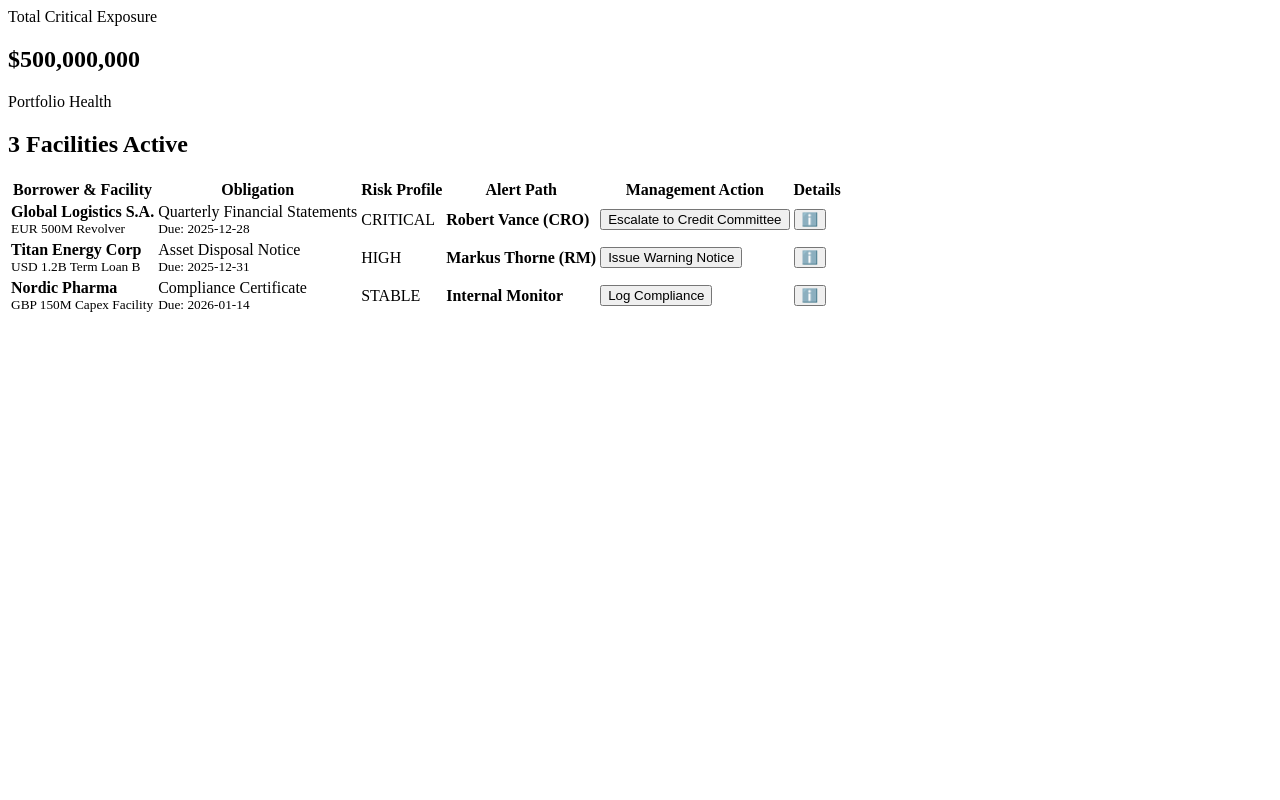
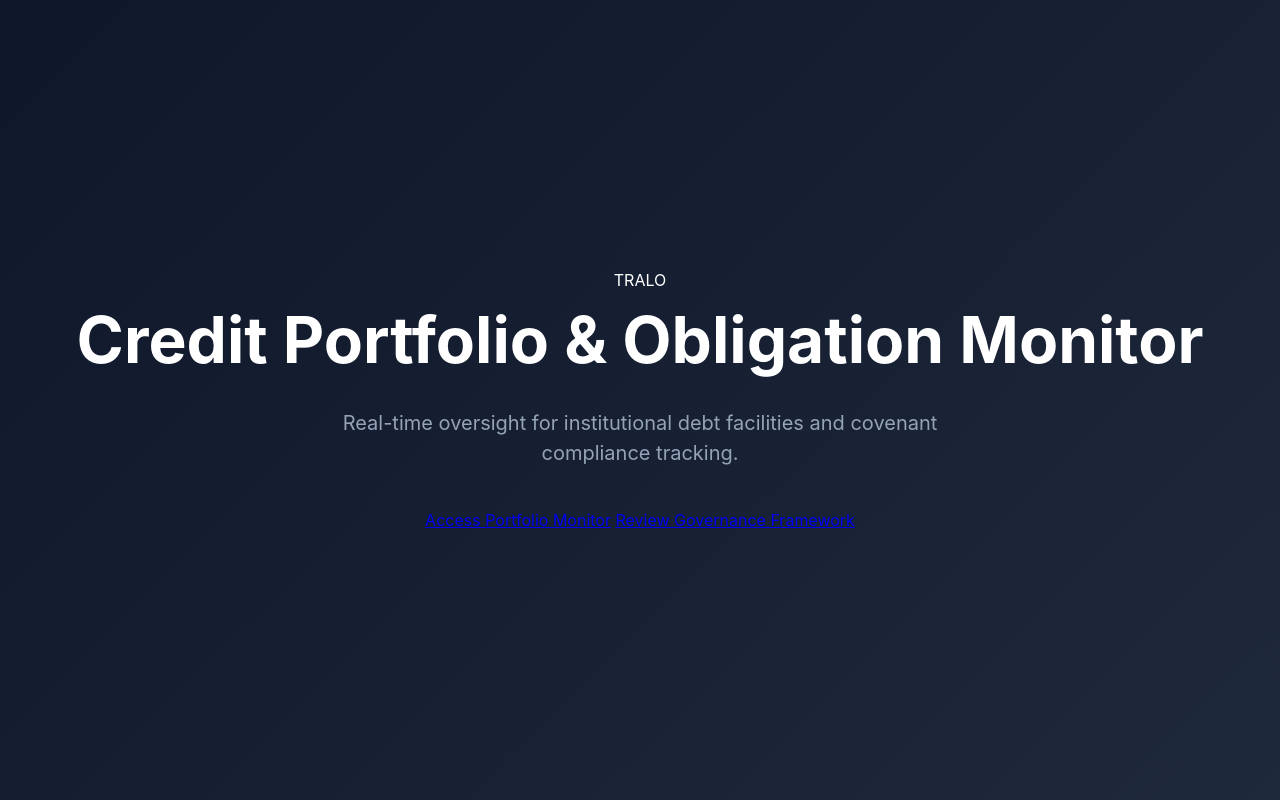
Before and after one commit to edimaudo/Tralo, a Flask app: page /dashboard in a window 1280 px wide. Run offline with Flask 3, Linux system fonts and the light colour scheme.

Commit message:
Update app.html

```diff
--- a/templates/app.html
+++ b/templates/app.html
@@ -1,56 +1,18 @@
-<div class="container">
-    <div class="summary-bar">
-        <div class="stat-card critical">
-            <label>Total Critical Exposure</label>
-            <h2>${{ crit_val }}</h2>
-        </div>
-        <div class="stat-card">
-            <label>Portfolio Health</label>
-            <h2>{{ portfolio|length }} Facilities Active</h2>
+<!DOCTYPE html>
+<html lang="en">
+<head>
+    <link rel="stylesheet" href="{{ url_for('static', filename='css/style.css') }}">
+    <title>Tralo | Credit Portfolio Monitor</title>
+</head>
+<body class="landing-body">
+    <div class="hero">
+        <div class="logo">TRALO</div>
+        <h1>Credit Portfolio & Obligation Monitor</h1>
+        <p>Real-time oversight for institutional debt facilities and covenant compliance tracking.</p>
+        <div class="cta">
+            <a href="/dashboard" class="btn-main">Access Portfolio Monitor</a>
+            <a href="/help" class="btn-sub">Review Governance Framework</a>
         </div>
     </div>
-
-    <table class="data-table">
-        <thead>
-            <tr>
-                <th>Borrower & Facility</th>
-                <th>Obligation</th>
-                <th>Risk Profile</th>
-                <th>Alert Path</th>
-                <th>Management Action</th>
-                <th>Details</th>
-            </tr>
-        </thead>
-        <tbody>
-            {% for loan in portfolio %}
-            <tr class="risk-row-{{ loan.risk.level.lower() }}">
-                <td>
-                    <strong>{{ loan.borrower }}</strong><br>
-                    <small>{{ loan.facility }}</small>
-                </td>
-                <td>{{ loan.obligation }}<br><small class="deadline">Due: {{ loan.deadline }}</small></td>
-                <td><span class="badge {{ loan.risk.level }}">{{ loan.risk.level }}</span></td>
-                <td><strong>{{ loan.risk.path }}</strong></td>
-                <td>
-                    <button class="workflow-btn" onclick="triggerWorkflow('{{ loan.risk.level }}')">
-                        {{ loan.risk.action }}
-                    </button>
-                </td>
-                <td>
-                    <button class="icon-btn" onclick="toggleDetails('{{ loan.id }}')">ℹ️</button>
-                </td>
-            </tr>
-            <tr id="details-{{ loan.id }}" class="details-row" style="display:none;">
-                <td colspan="6">
-                    <div class="details-grid">
-                        <div><strong>Sector:</strong> {{ loan.sector }}</div>
-                        <div><strong>Margin:</strong> {{ loan.margin }}</div>
-                        <div><strong>Covenant Summary:</strong> {{ loan.covenant_summary }}</div>
-                        <div><strong>Jurisdiction:</strong> {{ loan.jurisdiction }}</div>
-                    </div>
-                </td>
-            </tr>
-            {% endfor %}
-        </tbody>
-    </table>
-</div>
+</body>
+</html>
```
